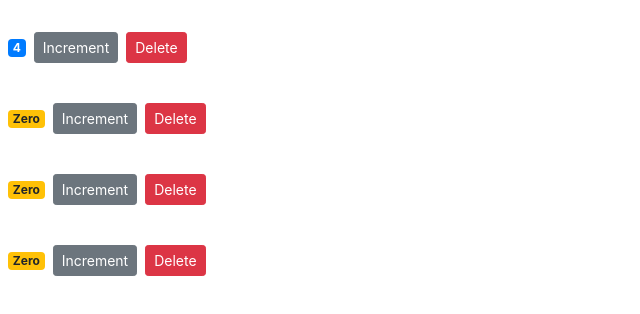
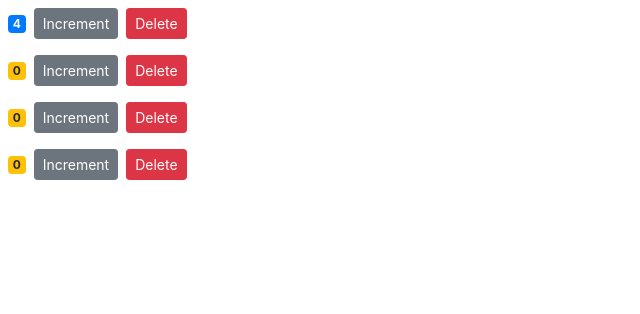
Before and after one commit to jpitman1010/counter2, a React (Create React App) app: page / in a window 1280 px wide. Shown: the top 314 px of the page, without its empty margins (0-640 px from the left). Built offline with nearby package versions, Linux system fonts and the light colour scheme.

Commit message:
removing local state to create signle source of truth for all counters

```diff
--- a/src/components/counter.jsx
+++ b/src/components/counter.jsx
@@ -1,34 +1,20 @@
 import React, { Component } from 'react';
 
-
+//creating a single source of truth is necessary in order to have 1 reset
+//button that allows all counters to be reset to 0.  Must remove local state
+//and use props to and raises events whenever data needs to be changed.
+//it receives all data through the parent props.  So delete local state and
+//change all references to that local state
 class Counter extends Component {
-    state = {
-        count: this.props.counter.value,
-        tags: []
-    };
-
-    renderTags() {
-
-        if (this.state.tags.length === 0) return "There are no tags!";
-        return  <ul>
-        { this.state.tags.map(tag => <li key={ tag }>{ tag }</li>) }
-    </ul>
-    }
-
-    handleIncrement = () => {
-        this.setState({ count: this.state.count + 1 });
-    }
-
 
     render() {
         return (
         <div>
-            <br/>
             {/* { this.state.tags.length === 0 && "Please create new tag!   " } */}
             <span className={this.getBadgeClasses()}>
-                { this.formatCount() }
+                { this.props.counter.value }
             </span>
-            <button onClick={() => this.handleIncrement()}
+            <button onClick={() => this.props.onIncrement(this.props.counter)}
             className="btn btn-secondary btn-sm" >
                 Increment
             </button>
@@ -42,15 +28,15 @@
 
     getBadgeClasses() {
         let classes = "badge m-2 badge-";
-        classes += (this.state.count === 0) ? "warning" : "primary";
+        classes += (this.props.counter.value === 0) ? "warning" : "primary";
         return classes;
     }
 
 
 
     formatCount() {
-        const  { count } = this.state;
-        return count === 0 ? 'Zero' : count;
+        const  { value } = this.props.counter;
+        return value === 0 ? 'Zero' : value;
     }
 }
 
--- a/src/components/counters.jsx
+++ b/src/components/counters.jsx
@@ -17,6 +17,14 @@
         console.log('event handler called', counters);
      };
 
+     handleIncrement = counter => {
+        const counters = [...this.state.counters];
+        const index = counters.indexOf(counter);
+        counters[index] = {...counter};
+        counters[index].value++;
+        this.setState({ counters });
+    }
+
     render() {
 
         return (
@@ -26,6 +34,7 @@
                     key={counter.id}
                     value={counter.value}
                     onDelete={this.handleDelete}
+                    onIncrement={this.handleIncrement}
                     counter={counter}
                  />
                 ))}
```
